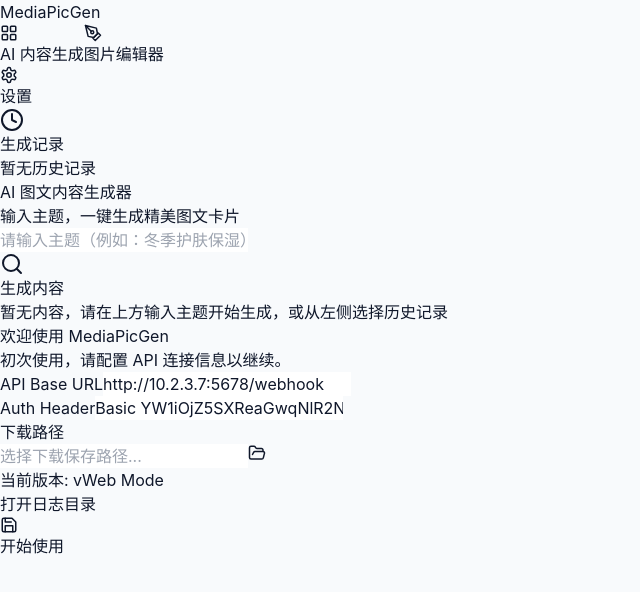
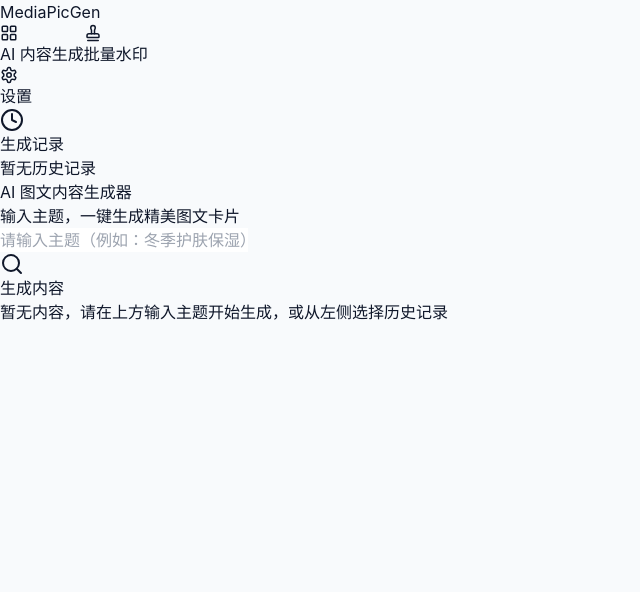
Before and after one commit to yangshare/MediaPicGen, a React (Vite) app: page / in a window 1280 px wide. Shown: the top 592 px of the page, without its empty margins (0-640 px from the left). Built offline with nearby package versions, Linux system fonts and the light colour scheme.

Commit message:
docs: 更新功能名称从"图片编辑器"改为"批量水印"
更新README文档和App组件中的相关描述，将功能名称从"图片编辑器"统一修改为"批量水印"以更准确反映功能用途

```diff
--- a/src/App.tsx
+++ b/src/App.tsx
@@ -1,7 +1,7 @@
 import { useState, useEffect } from 'react';
 import { Editor } from './features/editor/Editor';
 import { TopicGenerator } from './features/topicGeneration/TopicGenerator';
-import { LayoutGrid, PenTool, Settings } from 'lucide-react';
+import { LayoutGrid, Stamp, Settings } from 'lucide-react';
 import { SettingsModal } from './features/settings/components/SettingsModal';
 import { SettingsManager } from './features/settings/logic/settingsManager';
 
@@ -12,14 +12,11 @@ function App() {
   const [isInitialSetup, setIsInitialSetup] = useState(false);
 
   useEffect(() => {
-    const checkSettings = async () => {
-      const settings = await SettingsManager.getSettings();
-      if (!settings) {
-        setIsInitialSetup(true);
-        setShowSettings(true);
-      }
-    };
-    checkSettings();
+    const settings = SettingsManager.getSettings();
+    if (!settings) {
+      setIsInitialSetup(true);
+      setShowSettings(true);
+    }
   }, []);
 
   const [updateStatus, setUpdateStatus] = useState<string | null>(null);
@@ -97,8 +94,8 @@ function App() {
               : 'text-slate-600 hover:bg-slate-50'
           }`}
         >
-          <PenTool size={18} />
-          图片编辑器
+          <Stamp size={18} />
+          批量水印
         </button>
 
         <div className="flex-1" />
```
Also changed, not shown: 1 other file (tests, documents, lock files or other folders).
